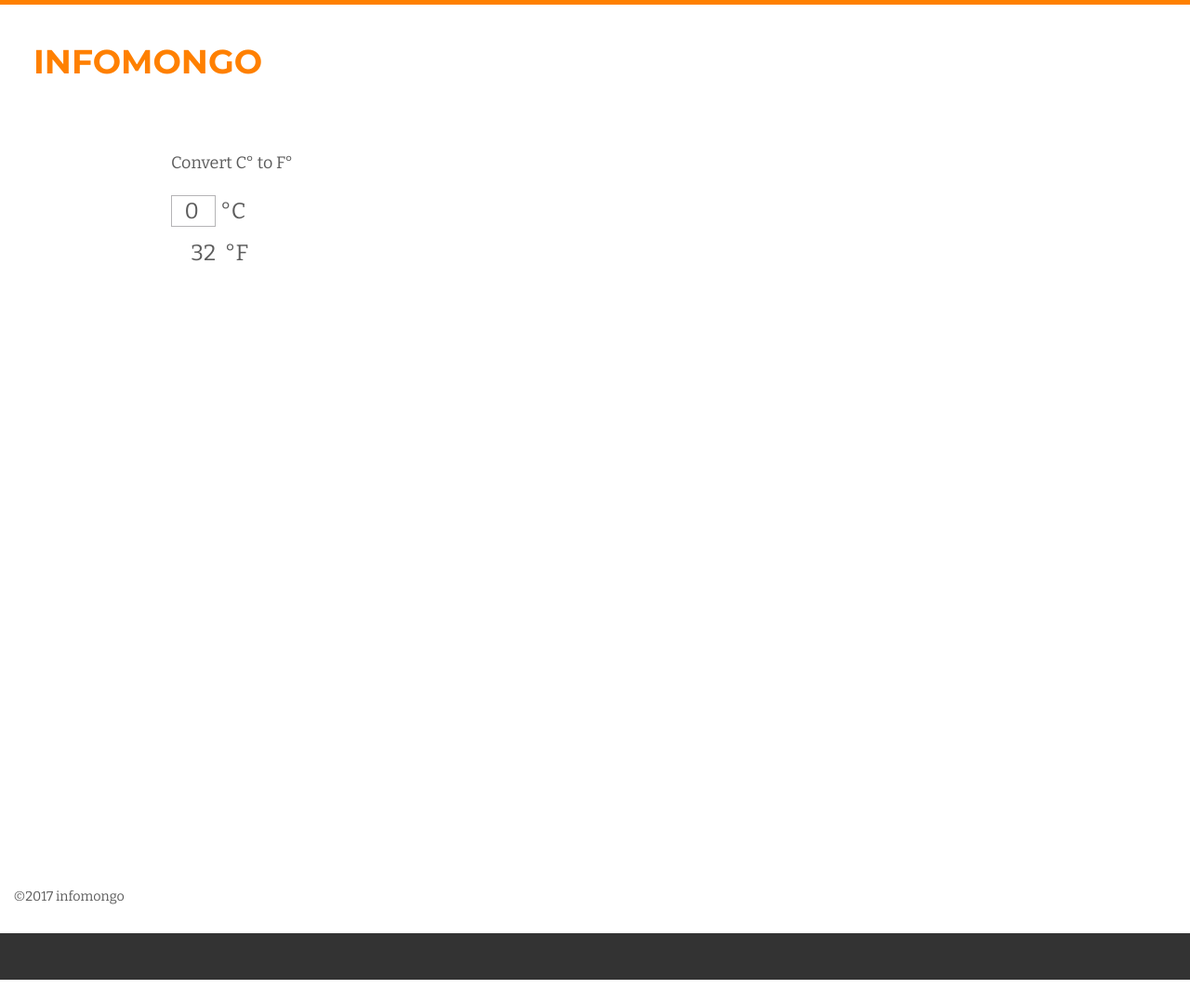
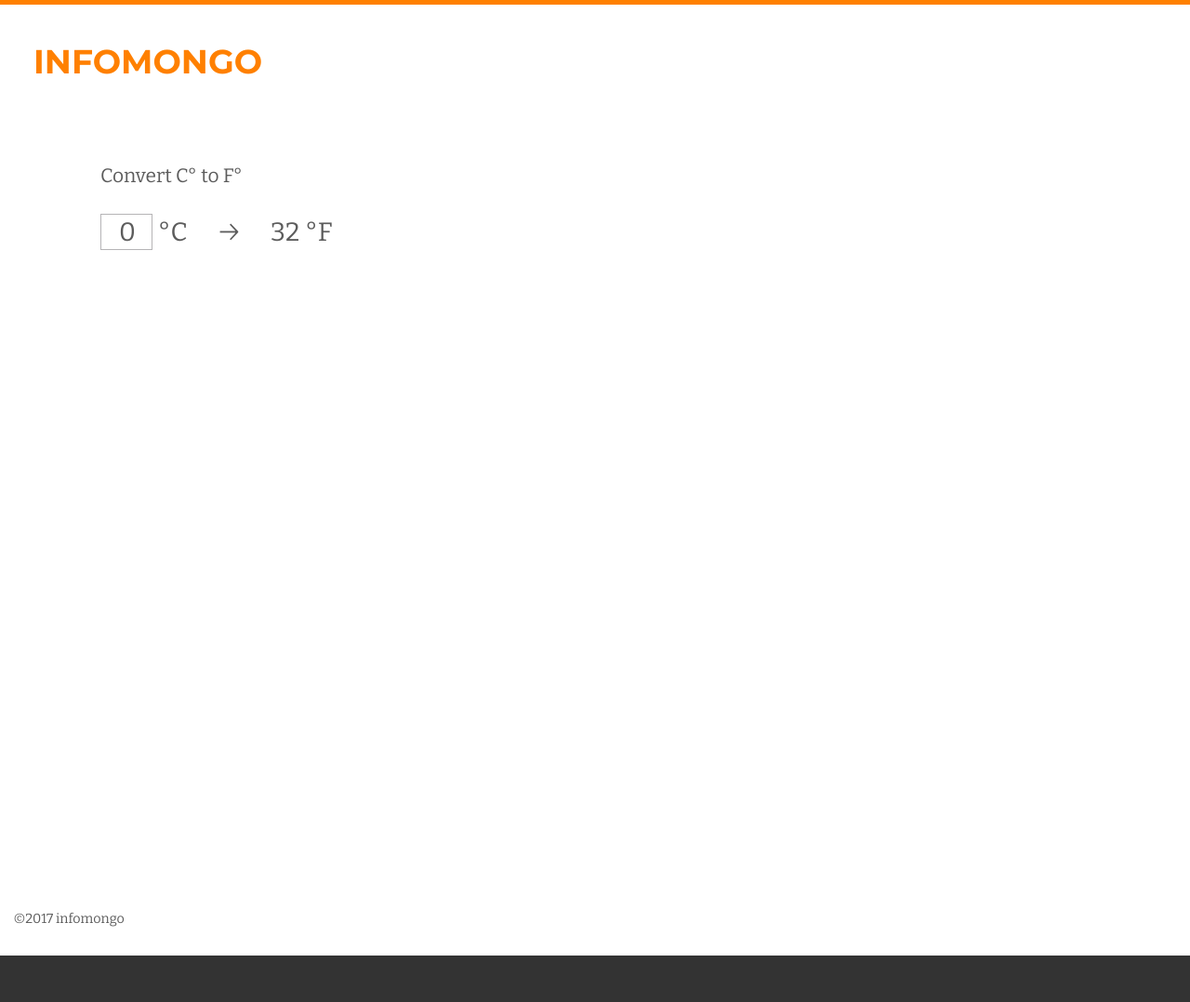
Before and after one commit to infomongo/infomongo.github.io, a Jekyll site: the page built from temp.html, in a window 1280 px wide. Shown: the whole page at 93% size. Built offline with Jekyll 4.4.1, drawn with Linux system fonts in a browser that asks for light colours; before the commit the page ends 1054 px from its top, so only the background shows below that.

Commit message:
improve temp converter

```diff
--- a/_includes/index.scss
+++ b/_includes/index.scss
@@ -102,6 +102,9 @@
 	p {
 		font-size: percentage(18/24);
 	}
+	&.temp{
+		font-size: percentage(28/18);
+	}
 }
 
 #celsius {
@@ -112,10 +115,16 @@
 	margin-bottom: .5em;
 }
 
-#celsius, #fahrenheit {
+#celsius {
 	display: inline-block;
 	width: 2em;
 	text-align: right;
+}
+
+.temp {
+	.arrow {
+		padding: 0 1em;
+	}
 }
 
 .tip-calc {
--- a/temp.html
+++ b/temp.html
@@ -3,16 +3,15 @@
 title: 'Convert C° -> F°'
 ---
 
-<div class="main big">
+<div class="main big temp">
 
 	<p>Convert C° to F° </p>
 
 	<input id="celsius" type="number" pattern="\d*" value="0" class="large"><span class="label">°C</span>
 
-	<div class="fahrenheit">
-		<span id="fahrenheit">32</span>
-		<span class="label">°F</span>
-	</div>
+	<span class="arrow">→</span>
+
+	<span id="fahrenheit">32</span><span class="label">°F</span>
 
 </div>
 
```
Also changed, not shown: other parts of temp.html (+1 -1 lines).
